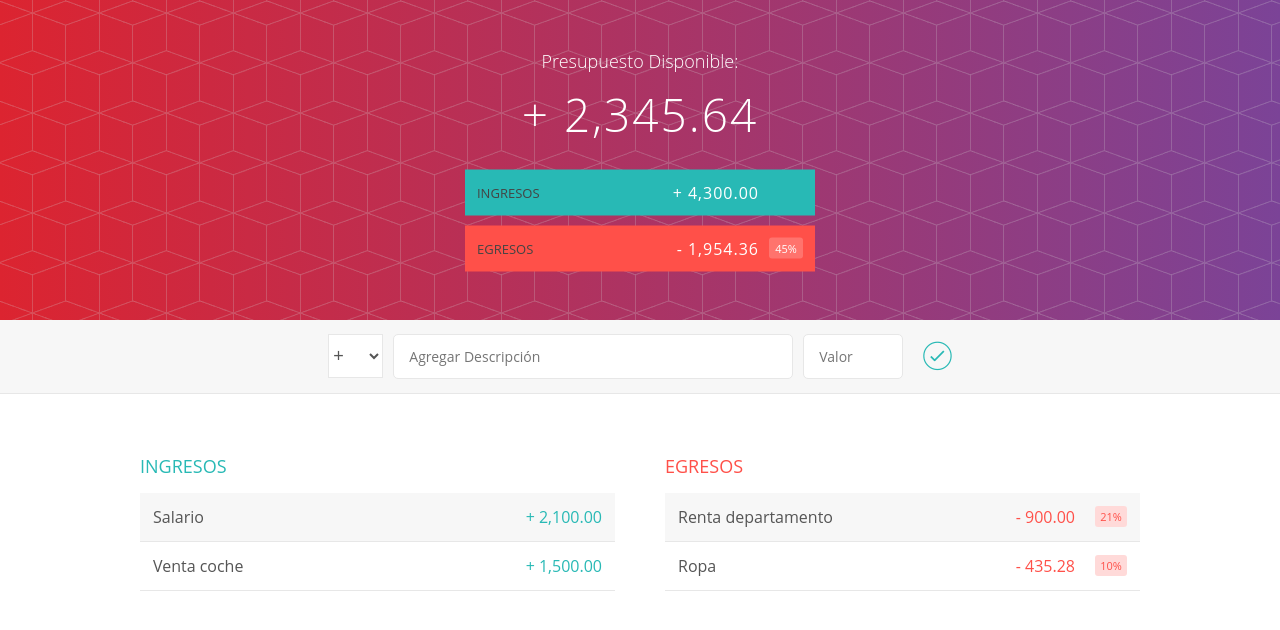
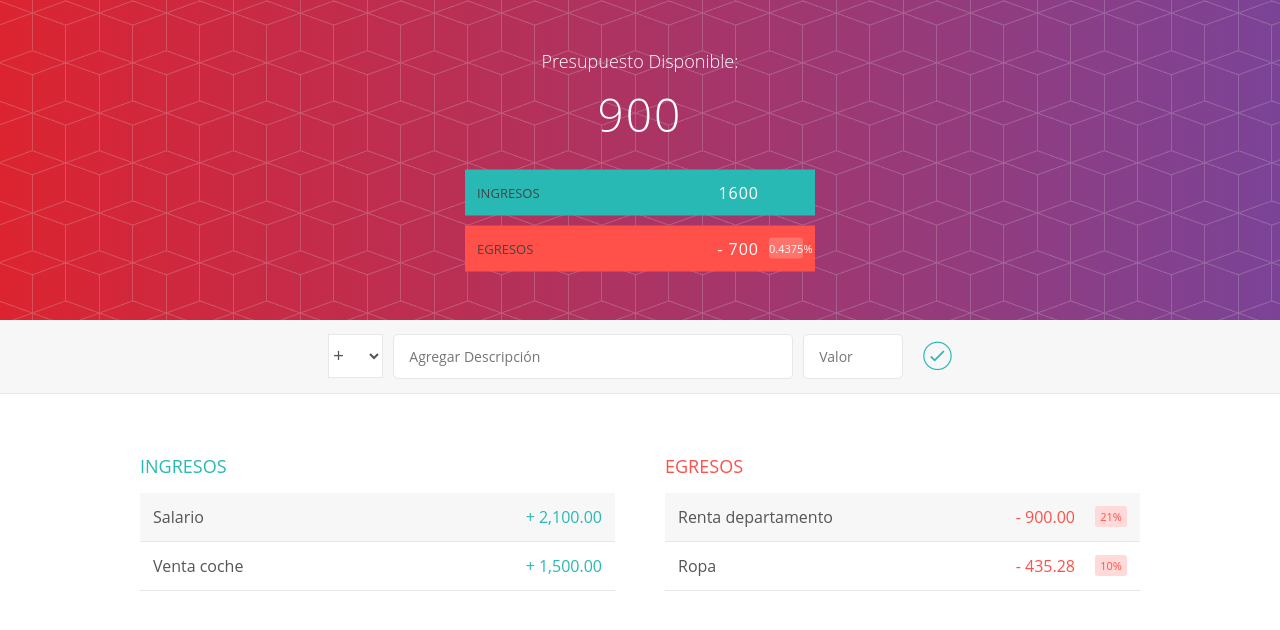
Before and after one commit to AlbertoJTD/budget-app, an Angular app: page / in a window 1280 px wide. Shown: the top 630 px of the page. Built offline with nearby package versions, Linux system fonts and the light colour scheme.

Commit message:
Use Input decorator to share data

```diff
--- a/src/app/app.component.html
+++ b/src/app/app.component.html
@@ -1,4 +1,6 @@
-<app-summary></app-summary>
+<app-summary [totalRevenues]="getTotalRevenue()" [totalExpenses]="getTotalExpense()"
+             [totalPercentage]="getTotalPercentage()" [totalBudget]="getTotalBudget()">
+</app-summary>
 
 <app-form></app-form>
 
--- a/src/app/expenses/expense.service.ts
+++ b/src/app/expenses/expense.service.ts
@@ -2,7 +2,7 @@ import { Expense } from "./expenses.model";
 
 export class ExpensesService {
   expenses: Expense[] = [
-    new Expense('Test 2', 90),
+    new Expense('Test 2', 100),
     new Expense('Laptop', 600)
   ];
 }
--- a/src/app/revenues/revenue.service.ts
+++ b/src/app/revenues/revenue.service.ts
@@ -2,7 +2,7 @@ import { Revenue } from "./revenues.model";
 
 export class RevenuesService {
   revenues: Revenue[] = [
-    new Revenue('Test', 20),
+    new Revenue('Test', 1200),
     new Revenue('Clothes', 400)
   ];
 }
--- a/src/app/summary/summary.component.html
+++ b/src/app/summary/summary.component.html
@@ -2,12 +2,12 @@
   <div class="presupuesto">
     <div class="presupuesto_titulo">Presupuesto Disponible:</div>
 
-    <div class="presupuesto_valor">+ 2,345.64</div>
+    <div class="presupuesto_valor"> {{ totalBudget }}</div>
 
     <div class="presupuesto_ingreso limpiarEstilos">
       <div class="presupuesto_ingreso--texto">Ingresos</div>
       <div class="right">
-        <div class="presupuesto_ingreso--valor">+ 4,300.00</div>
+        <div class="presupuesto_ingreso--valor"> {{ totalRevenues }}</div>
         <div class="presupuesto_ingreso--porcentaje">&nbsp;</div>
       </div>
     </div>
@@ -15,8 +15,8 @@
     <div class="presupuesto_egreso limpiarEstilos">
       <div class="presupuesto_egreso--text">Egresos</div>
       <div class="right limpiarEstilos">
-        <div class="presupuesto_egreso--valor">- 1,954.36</div>
-        <div class="presupuesto_egreso--porcentaje">45%</div>
+        <div class="presupuesto_egreso--valor">- {{ totalExpenses }}</div>
+        <div class="presupuesto_egreso--porcentaje">{{ totalPercentage }}%</div>
       </div>
     </div>
   </div>
```
Also changed, not shown: src/app/summary/summary.component.ts (+5 -2 lines).
